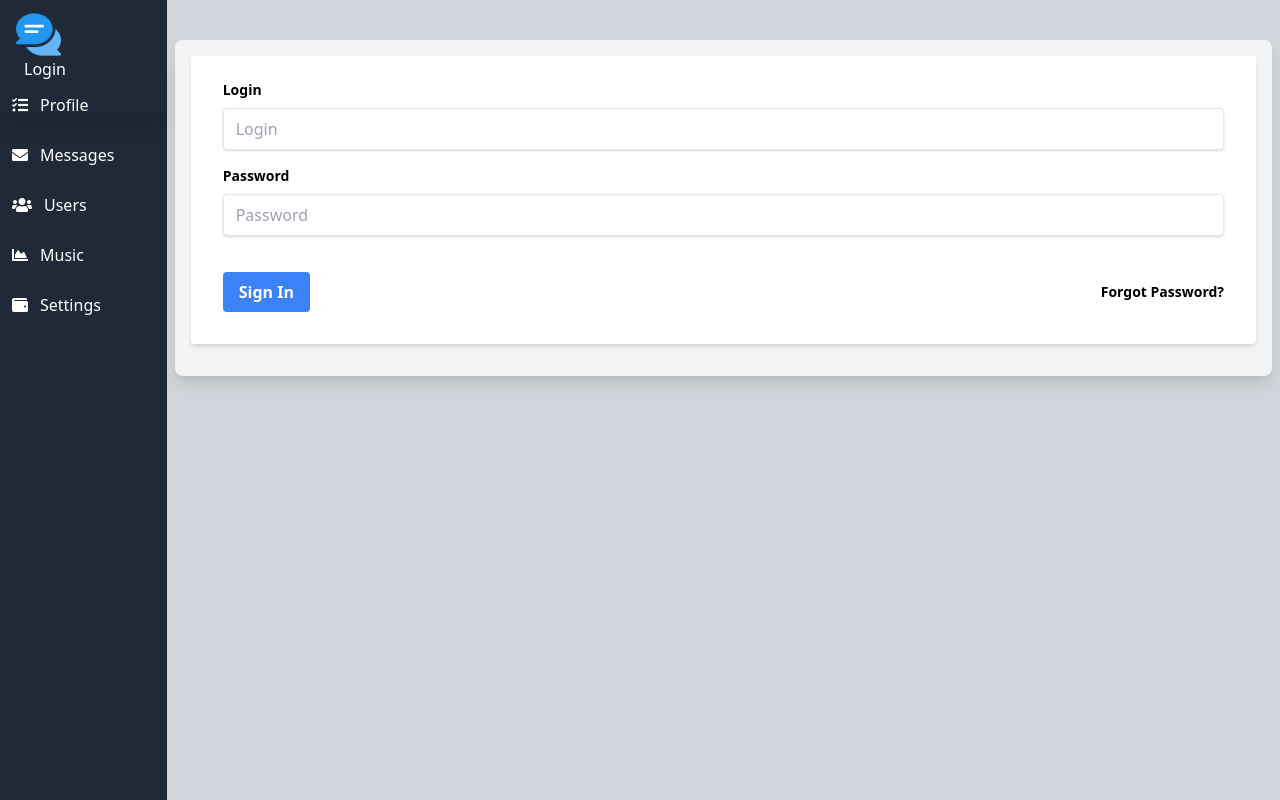
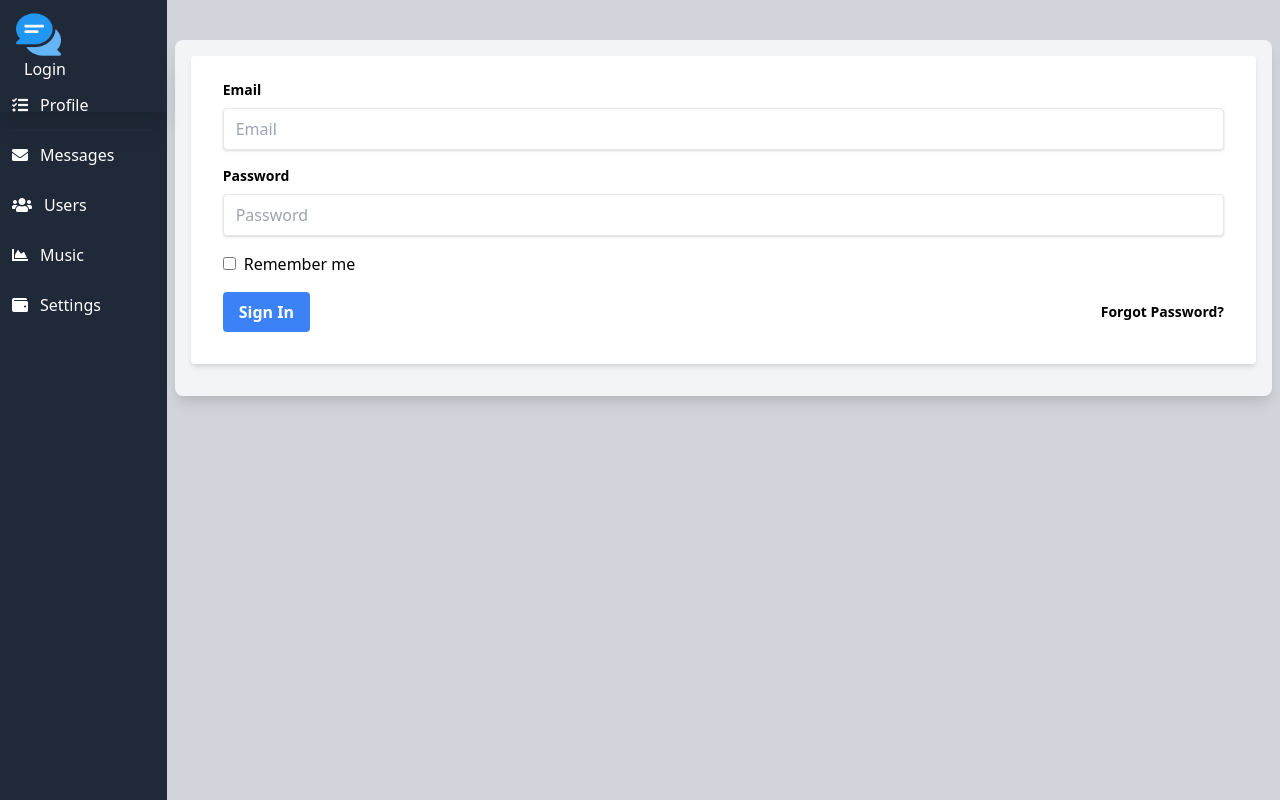
Before and after one commit to Vl4d1k/Learning, a React (Create React App) app: page /login in a window 1280 px wide. Built offline with nearby package versions, Linux system fonts and the light colour scheme; no server answers.

Commit message:
add login feature

```diff
--- a/src/api/api.js
+++ b/src/api/api.js
@@ -9,6 +9,16 @@ const instance = axios.create({
 export const getUserStatus = (userId) => {
   return instance.get(`profile/status/${userId}`)
     .then(response => { console.log("response: ", response); return response.data })
+}
+
+export const login = (formData) => {
+  return instance.post(`/auth/login`, formData)
+    .then(response => { return response.data })
+}
+
+export const logout = () => {
+  return instance.delete(`/auth/login`)
+    .then(response => { return response.data })
 }
 
 export const getAuthData = () => {
--- a/src/components/Header.js
+++ b/src/components/Header.js
@@ -1,10 +1,10 @@
 import logo from '../assets/chat.png';
-import {setAuthUserDataThunk} from "./../redux/authReducer"
+// import {setAuthUserDataThunk} from "./../redux/authReducer"
 
 class HeaderContainer extends React.Component {
-  componentDidMount(){
-    this.props.setAuthUserDataThunk();
-  }
+  // componentDidMount(){
+  //   this.props.setAuthUserDataThunk();
+  // }
   render() {
     return <Header />
   }
--- a/src/components/Login.jsx
+++ b/src/components/Login.jsx
@@ -1,17 +1,33 @@
 import React from "react"
 import { Field, reduxForm } from 'redux-form'
+import {loginThunkCreator, logoutThunkCreator} from '../redux/authReducer'
+import { connect } from "react-redux"
 
+const required = value => value ? undefined : <span className="text-red-500 italic text-sm font-bold mb-2">Required</span>
+
+const renderField = ({ input, label, type, meta: { touched, error, warning } }) => (
+    <div>
+      <label className="block text-grey-darker text-sm font-bold mb-2" htmlFor="username">{label}</label>
+      <div>
+        <input className="shadow appearance-none border rounded w-full py-2 px-3 text-grey-darker" {...input} placeholder={label} type={type}/>
+        {touched && ((error && <span>{error}</span>) || (warning && <span>{warning}</span>))}
+      </div>
+    </div>
+  )
 
 const LoginForm = (props) => {
     return (
         <form className="bg-white shadow-md rounded px-8 pt-6 pb-8 mb-4 flex flex-col" onSubmit={props.handleSubmit}>
             <div className="mb-4">
-                <label className="block text-grey-darker text-sm font-bold mb-2" htmlFor="username">Login</label>
-                <Field className="shadow appearance-none border rounded w-full py-2 px-3 text-grey-darker" component="input" name="login" placeholder="Login"/>
+                <Field validate={[required]} name="email" component={renderField} label="Email"/>
             </div>
-            <div className="mb-6">
-                <label className="block text-grey-darker text-sm font-bold mb-2" htmlFor="password">Password</label>
-                <Field className="shadow appearance-none border border-red rounded w-full py-2 px-3 text-grey-darker mb-3" component="input" name="password" type="password" placeholder="Password" />
+            <div className="mb-4">
+                <Field validate={[required]} name="password" type="password" component={renderField} label="Password" />
+            </div>
+            {props.error ? <div className="mb-4">{props.error}</div> : ""}
+            <div className="mb-4">
+                <Field name="rememberMe" component="input" type="checkbox"/>
+                <span className="ml-2">Remember me</span>
             </div>
             <div className="flex items-center justify-between">
                 <button className="bg-blue-500 hover:bg-blue-700 text-white font-bold py-2 px-4 rounded">
@@ -28,8 +44,12 @@ const LoginForm = (props) => {
 const Login = (props) => {
 
     const onSubmit = (values) => {
-        // print the form values to the console
         console.log(values)
+        props.loginThunkCreator(values)
+    }
+
+    const onSignOutClick = () => {
+        props.logoutThunkCreator()
     }
 
     return (
@@ -37,7 +57,10 @@ const Login = (props) => {
             <div className="max-w-md mx-auto bg-gray-100 shadow-lg rounded-lg overflow-hidden md:max-w-full">
                 <div className="md:flex">
                     <div className="w-full p-4">
-                        <LoginReduxForm onSubmit={onSubmit}/>
+                        {props.auth.isAuth ?
+                            <button onClick={onSignOutClick} className="bg-red-500 hover:bg-red-700 text-white font-bold py-2 px-4 rounded">Sign Out</button> :
+                            <LoginReduxForm onSubmit={onSubmit}/>
+                        }
                     </div>
                 </div>
             </div>
@@ -49,4 +72,6 @@ const LoginReduxForm = reduxForm({
     form: 'login'
 })(LoginForm)
 
-export default Login
+const mapStateToProps = state => ({ auth: state.auth })
+
+export default connect(mapStateToProps, {loginThunkCreator, logoutThunkCreator})(Login)
--- a/src/components/Sidebar.js
+++ b/src/components/Sidebar.js
@@ -22,7 +22,7 @@ const Sidebar = (props) => {
         <ul className="list-reset flex flex-row md:flex-col py-0 md:py-3 px-1 md:px-2 text-center md:text-left">
           <div className="ml-2">
             <img width="45px" src={logo} alt="logo" />
-            {props.isAuth ? <div className="ml-2 text-white">{props.login}</div> : <a href="/login" className="ml-2 text-white">Login</a>}
+            {props.isAuth ? <a href="/login" className="ml-2 text-white">{props.login}</a> : <a href="/login" className="ml-2 text-white">Login</a>}
           </div>
           <li className="mr-8 flex-1">
             <NavLink to="/profile" activeClassName="border-blue-500" className="block py-1 md:py-3 pl-1 align-middle text-white no-underline hover:text-white border-b-2 border-gray-800 hover:border-purple-500">
@@ -57,4 +57,4 @@ const Sidebar = (props) => {
 
 const mapStateToProps = state => ({ isAuth: state.auth.isAuth, login: state.auth.login, })
 
-export default connect(mapStateToProps, { setAuthUserDataThunk })(SidebarContainer);
+export default connect(mapStateToProps, {setAuthUserDataThunk})(SidebarContainer);
--- a/src/redux/authReducer.js
+++ b/src/redux/authReducer.js
@@ -1,4 +1,5 @@
-import {getAuthData} from "../api/api"
+import {getAuthData, login, logout} from "../api/api"
+import {stopSubmit} from "redux-form"
 
 const SET_USER_DATA = 'SET_USER_DATA'
 
@@ -13,10 +14,12 @@ const authReducer = (state = initialState, action) => {
 
   switch (action.type) {
     case SET_USER_DATA:
+      console.log("SET_USER_DATA: ", action)
+      let isAuth = action.data.id ? true : false
       return {
         ...state,
         ...action.data,
-        isAuth: true
+        isAuth
       };
     default:
       return state
@@ -24,6 +27,32 @@ const authReducer = (state = initialState, action) => {
 }
 
 export const setAuthUserData = (data) => { return { type: 'SET_USER_DATA', data } }
+
+export const loginThunkCreator = (formData) => {
+  return (dispatch) => {
+    login(formData)
+        .then(data => {
+          console.log("loginThunkCreator: ", data)
+          if (data.resultCode === 0)
+            dispatch(setAuthUserDataThunk())
+          else dispatch(stopSubmit("login", {_error: <span className="text-red-500 italic text-sm font-bold mb-2">Email OR Password is wrong.</span>}))
+        }
+      )
+
+  }
+}
+
+export const logoutThunkCreator = () => {
+  return (dispatch) => {
+    logout()
+        .then(data => {
+          console.log("logoutThunkCreator: ", data)
+          if (data.resultCode === 0)
+            dispatch(setAuthUserData({id: null, email: null, login: null}))
+        }
+      )
+  }
+}
 
 export const setAuthUserDataThunk = () => {
   return (dispatch) => {
```
Also changed, not shown: 1 other file (tests, documents, lock files or other folders).
